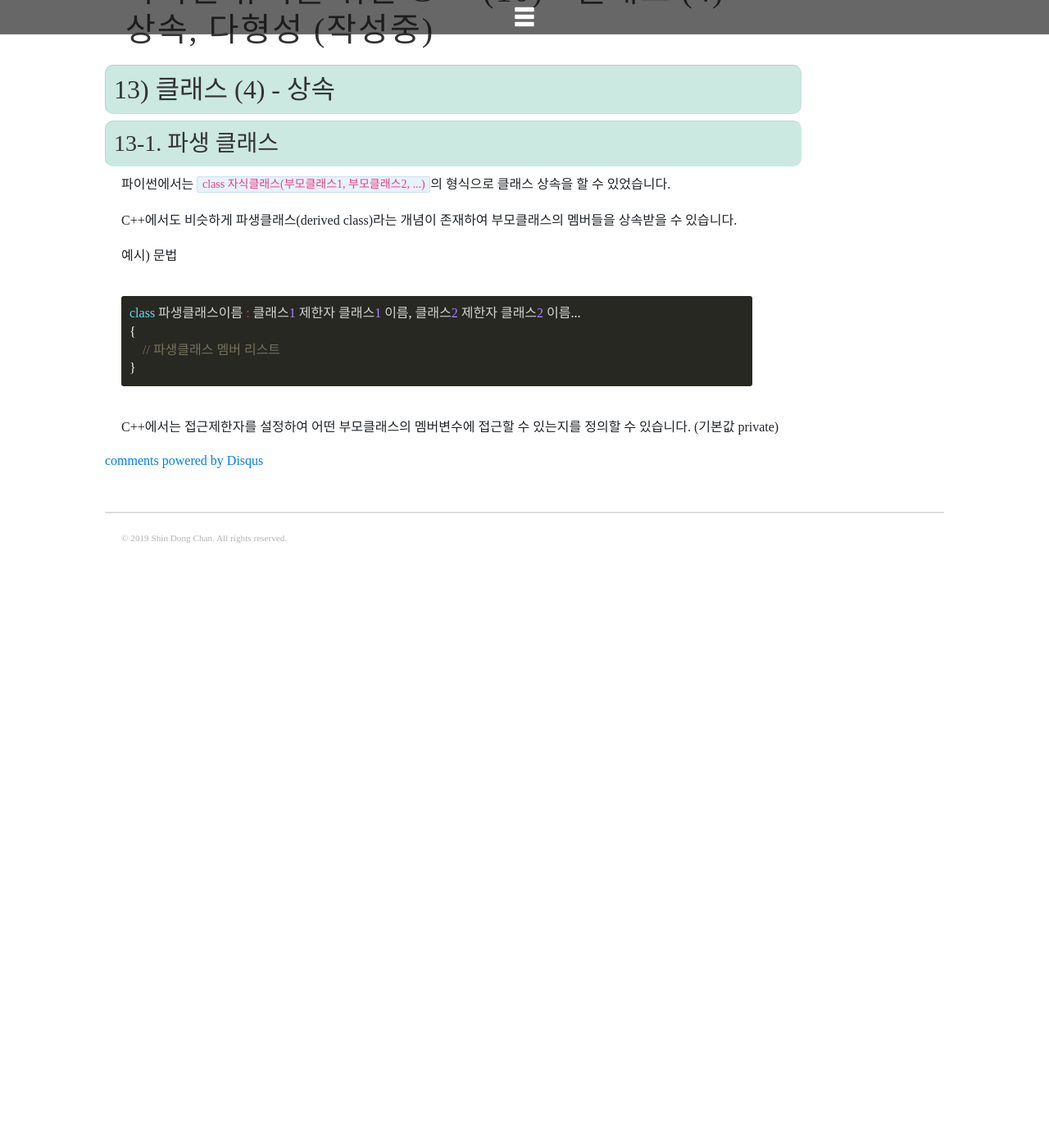
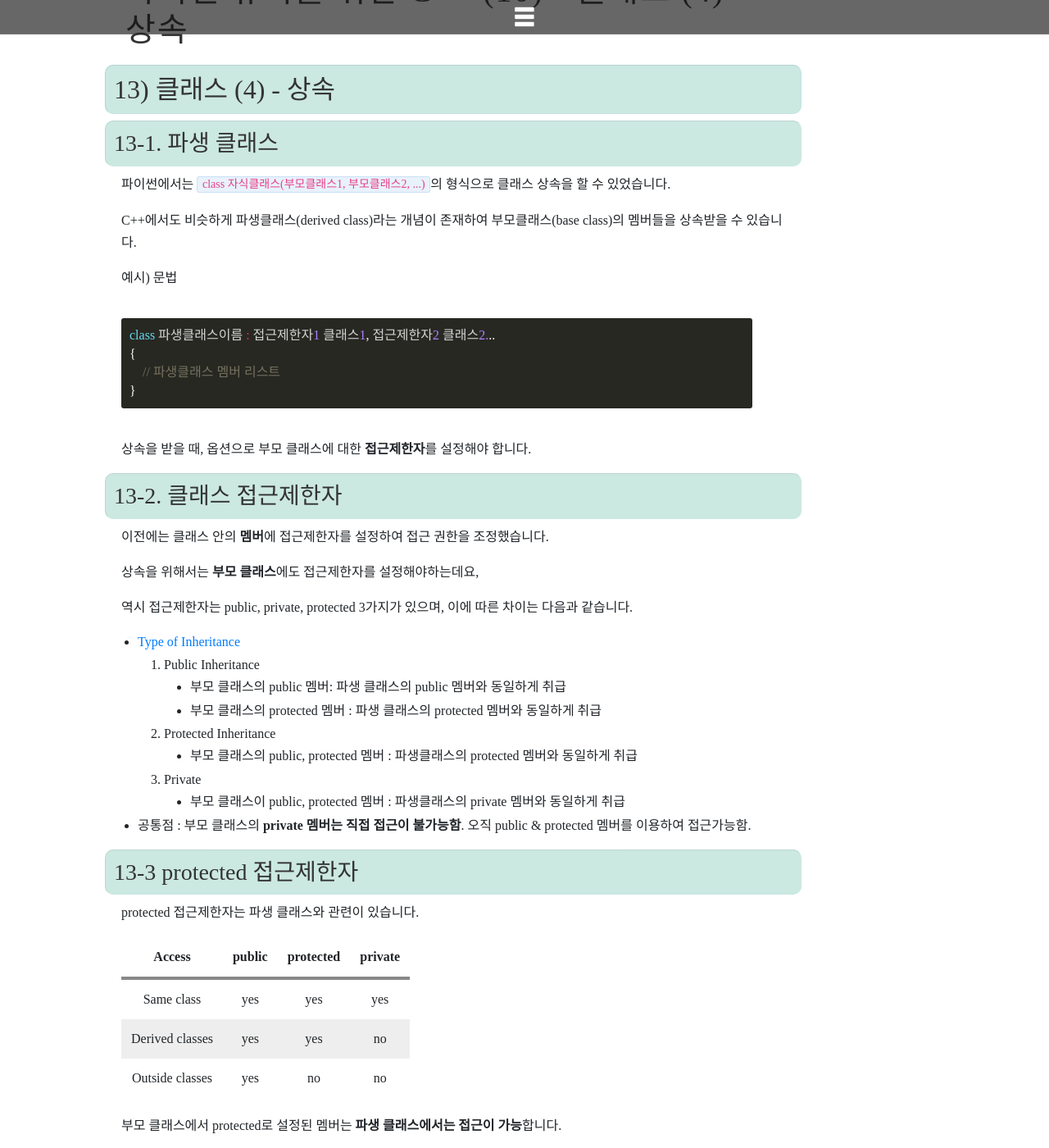
Before and after one commit to DongChanS/DongChanS.github.io, a Jekyll site: the page built from _posts/2019-07-05-106.md, in a window 1280 px wide and 1400 px high, scrolled down 488 px. Shown: the whole window at 82% size. Built offline with Jekyll 4.4.1, drawn with Linux system fonts in a browser that asks for light colours; nearby versions of some CDN libraries; some web fonts are replaced; comment, search, counter and statistics services are not loaded; before the commit the page ends 1153 px from its top, so only the background shows below that; some of the changed text lies outside the part shown.

Commit message:
update post

````diff
--- a/_posts/2019-07-05-106.md
+++ b/_posts/2019-07-05-106.md
@@ -1,6 +1,6 @@
 ---
 layout : post
-title : 파이썬 유저를 위한 C++ (10) - 클래스 (4) - 상속, 다형성 (작성중)
+title : 파이썬 유저를 위한 C++ (10) - 클래스 (4) - 상속
 author : Shin Dong Chan
 category : 'C++'
 ---
@@ -11,15 +11,203 @@
 
 파이썬에서는 `class 자식클래스(부모클래스1, 부모클래스2, ...)`의 형식으로 클래스 상속을 할 수 있었습니다.
 
-C++에서도 비슷하게 파생클래스(derived class)라는 개념이 존재하여 부모클래스의 멤버들을 상속받을 수 있습니다.
+C++에서도 비슷하게 파생클래스(derived class)라는 개념이 존재하여 부모클래스(base class)의 멤버들을 상속받을 수 있습니다.
 
 예시) 문법
 
 ```c++
-class 파생클래스이름 : 클래스1 제한자 클래스1 이름, 클래스2 제한자 클래스2 이름...
+class 파생클래스이름 : 접근제한자1 클래스1, 접근제한자2 클래스2...
 {
     // 파생클래스 멤버 리스트
 }
 ```
 
-C++에서는 접근제한자를 설정하여 어떤 부모클래스의 멤버변수에 접근할 수 있는지를 정의할 수 있습니다. (기본값 private)
+상속을 받을 때, 옵션으로 부모 클래스에 대한 **접근제한자**를 설정해야 합니다.
+
+
+
+### 13-2. 클래스 접근제한자
+
+이전에는 클래스 안의 **멤버**에 접근제한자를 설정하여 접근 권한을 조정했습니다.
+
+상속을 위해서는 **부모 클래스**에도 접근제한자를 설정해야하는데요,
+
+역시 접근제한자는 public, private, protected 3가지가 있으며, 이에 따른 차이는 다음과 같습니다.
+
+* [Type of Inheritance](https://www.tutorialspoint.com/cplusplus/cpp_inheritance)
+  1. Public Inheritance
+     * 부모 클래스의 public 멤버: 파생 클래스의 public 멤버와 동일하게 취급
+     * 부모 클래스의 protected 멤버 : 파생 클래스의 protected 멤버와 동일하게 취급
+  2. Protected Inheritance
+     * 부모 클래스의 public, protected 멤버 : 파생클래스의 protected 멤버와 동일하게 취급
+  3. Private
+     * 부모 클래스이 public, protected 멤버 : 파생클래스의 private 멤버와 동일하게 취급
+* 공통점 : 부모 클래스의 **private 멤버는 직접 접근이 불가능함**. 오직 public & protected 멤버를 이용하여 접근가능함.
+
+
+
+### 13-3 protected 접근제한자
+
+protected 접근제한자는 파생 클래스와 관련이 있습니다.
+
+|     Access      | public | protected | private |
+| :-------------: | :----: | :-------: | :-----: |
+|   Same class    |  yes   |    yes    |   yes   |
+| Derived classes |  yes   |    yes    |   no    |
+| Outside classes |  yes   |    no     |   no    |
+
+부모 클래스에서 protected로 설정된 멤버는 **파생 클래스에서는 접근이 가능**합니다.
+
+
+
+ex) Shape 클래스의 파생 클래스에서 부모 멤버에 접근하기
+
+```c++
+class Shape{
+protected:
+    std::string name_;
+};
+
+class Rectangular: public Shape{
+public:
+	void SetName(std::string name);
+	void PrintName();
+};
+
+void Rectangular::SetName(std::string name){
+	name_ = name; // 만약 name_이 private면 이게 안됨!
+}
+
+void Rectangular::PrintName(){
+	std::cout << "모양의 이름: " << name_;
+}
+
+int main(){
+    Rectangular rec;
+    // rec.name_ 과 같은 접근은 허용되지 않음!
+	rec.SetName("직사각형");
+	rec.PrintName(); // 모양의 이름: 직사각형
+}
+```
+
+그 외에도 protected 멤버는 프렌드 클래스에서도 접근이 가능하다는 특징이 있습니다.
+
+
+
+### 13-4. 생성자
+
+이제 파생 클래스의 생성자에 대해서 알아보겠습니다.
+
+ex) 파생클래스의 생성자를 정의하는 방식
+
+```c++
+Rectangular::Rectangular(std::string name, int height, int width): Shape(name){ // 파생클래스(매개변수): 부모클래스(인수)
+    height_ = height, width_ = width;
+}
+```
+
+부모클래스의 생성자를 상속하는 느낌으로 파생클래스의 생성자를 정의할 수 있습니다.
+
+이 때, **부모클래스의 생성자가 먼저 호출**되기 때문에 name 변수는 이미 초기화되었으므로 굳이 함수에 넣지 않아도 될 것입니다.
+
+ex) 파생클래스의 생성자를 호출하기
+
+```c++
+class Shape{
+protected:
+    std::string name_;
+public:
+    Shape(std::string name);
+};
+
+class Rectangular: public Shape{
+private:
+    int width_, height_;
+public:
+    Rectangular(std::string name, int width, int height);
+	void PrintName();
+	void PrintLength();
+};
+
+Shape::Shape(std::string name){
+    name_ = name;
+}
+
+Rectangular::Rectangular(std::string name, int width, int height): Shape(name){
+    width_ = width, height_ = height;
+}
+
+void Rectangular::PrintName(){
+	std::cout << "모양의 이름: " << name_ << std::endl;
+}
+
+void Rectangular::PrintLength(){
+	std::cout << "가로 : " << width_ << " 높이 : " << height_;
+}
+
+int main(){
+    Rectangular rec = {"직사각형", 10, 15};
+	rec.PrintName(); // 모양의 이름: 직사각형
+	rec.PrintLength(); // 가로 : 10 높이 : 15
+}
+```
+
+
+
+### 13-5.  예외 : 상속받지 않는 메서드들
+
+파생 클래스는 부모 클래스의 대부분을 상속받지만, 예외도 있습니다.
+
+* 부모 클래스의 생성자
+* 부모 클래스의 **연산자 오버로딩**
+* 부모 클래스의 **프렌드 함수**
+
+
+
+### 13-6. 함수 오버라이딩
+
+**함수 오버라이딩(Overriding)**은 부모 클래스에서 정의된 함수를 자식 클래스에서 덮어씌울 수 있는 기능을 말합니다.
+
+ex) Shape 함수의 PrintInfo 함수를 덮어씌우기
+
+```c++
+void Shape::PrintInfo(){
+	std::cout << "모양의 이름: " << name_ << std::endl;
+}
+
+void Rectangular::PrintInfo(){
+	std::cout << "직사각형의 가로 : " << width_ << " 높이 : " << height_<< std::endl;
+}
+```
+
+이런 식으로 **네임스페이스를 파생클래스로 좁혀서** 선언함으로써 파생클래스의 메서드를 재정의할 수 있습니다.
+
+ex) 사용 예시
+
+```c++
+class Shape{
+protected:
+    std::string name_;
+public:
+    Shape(std::string name);
+    void PrintInfo();
+};
+
+class Rectangular: public Shape{
+private:
+    int width_, height_;
+public:
+    Rectangular(std::string name, int width, int height);
+    void PrintInfo();
+};
+
+int main(){
+    Rectangular rec = {"정사각형", 10, 15};
+    rec.PrintInfo(); // 직사각형의 가로 : 10 높이 : 15
+    rec.Shape::PrintInfo(); // 모양의 이름: 정사각형
+}
+```
+
+물론, 부모 클래스의 메서드는 여전히 남아있기 때문에,
+
+**네임스페이스를 적절히 조절**하여 부모 클래스의 메서드도 호출할 수 있습니다.
````
